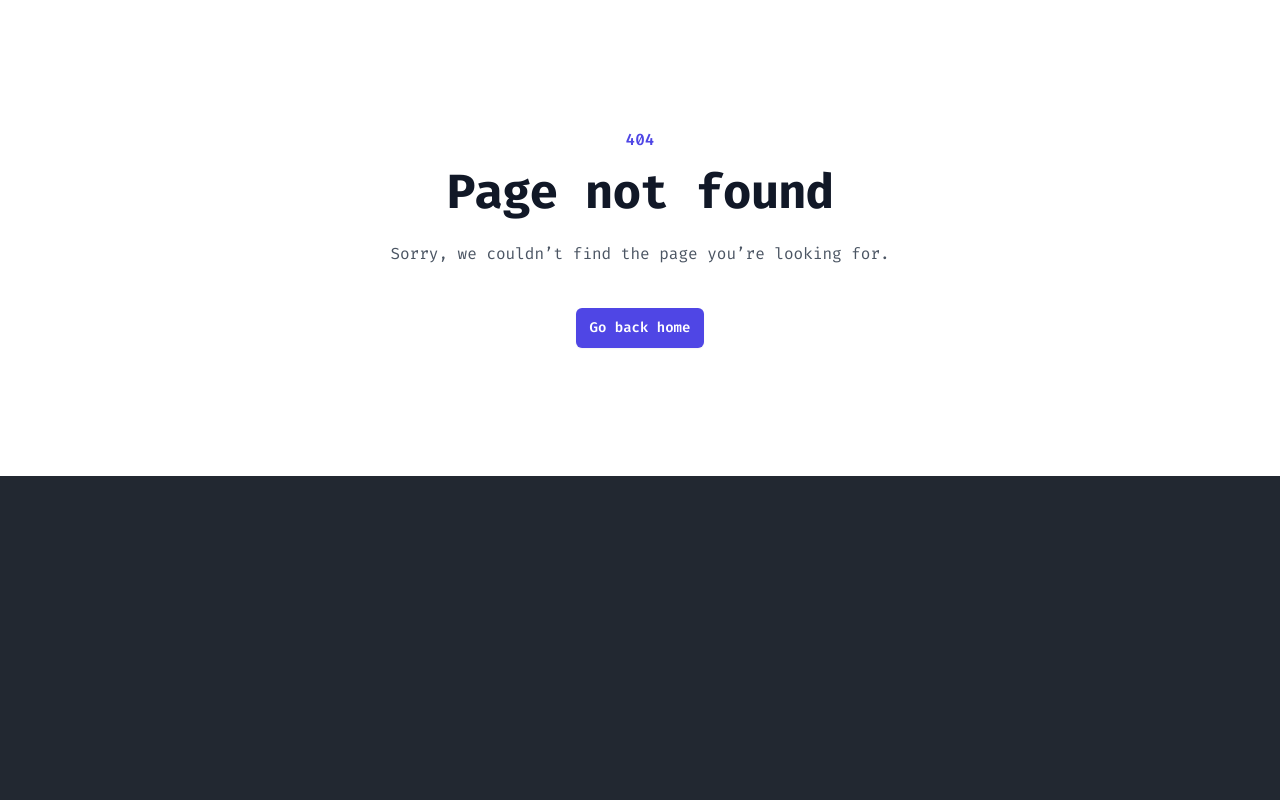
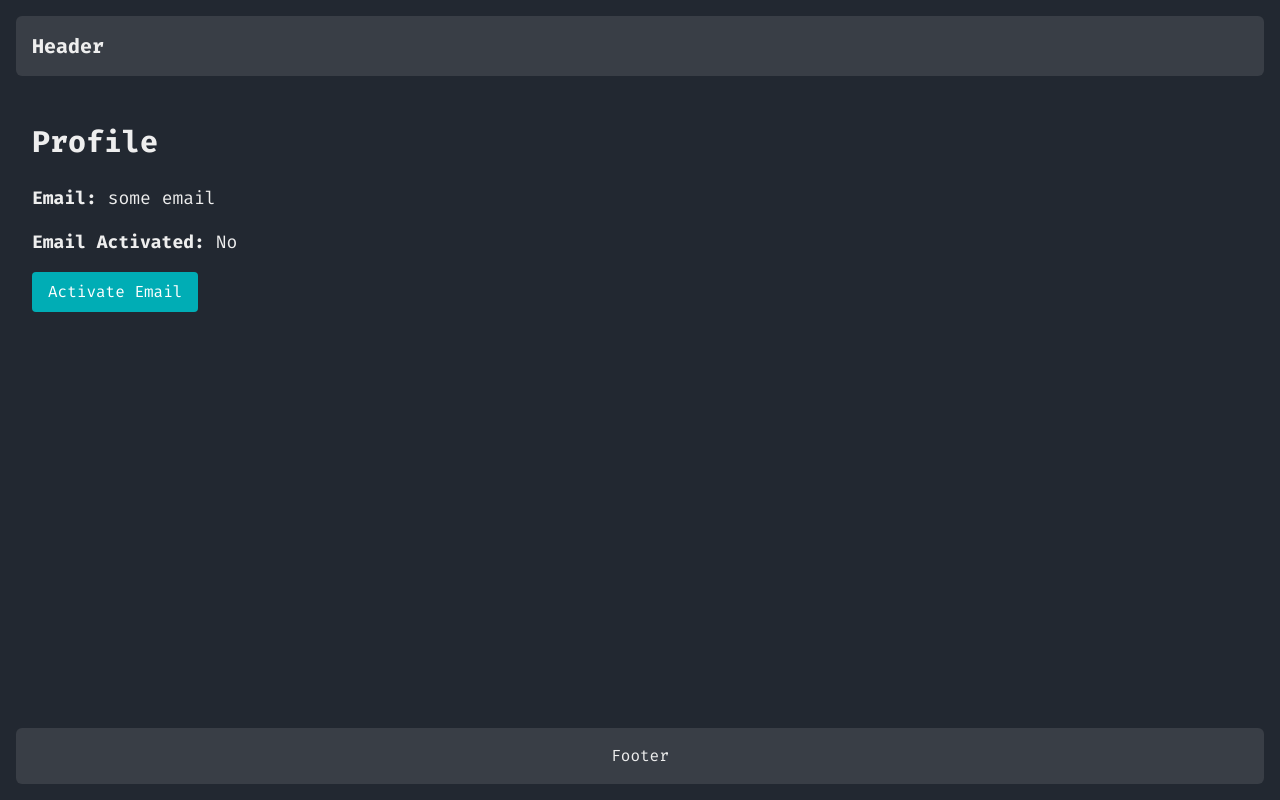
Before and after one commit to Pavel-Horol/online_course_client, a React app: page /profile in a window 1280 px wide. Before the commit this address had no page. Built offline with nearby package versions, Linux system fonts and the light colour scheme; the HTML template or start-up script is replaced by a standard one.

Commit message:
feat: profile page added

```diff
--- /dev/null
+++ b/src/components/Post.tsx
@@ -0,0 +1,16 @@
+const Post = (post: {_id: string, title: string, author: {email: string}, content: string, createdAt: string}) => {
+  return (
+    <div key={post._id} className="bg-background-secondary p-6 rounded-lg shadow-lg">
+    <h2 className="text-2xl font-semibold text-accent hover:text-accent-hover">
+        {post.title}
+    </h2>
+    <p className="text-text-secondary mt-2">{post.content}</p>
+    <div className="mt-4 text-sm text-text-secondary">
+        <p>Author: {post.author.email}</p>
+        <p>Posted on: {new Date(post.createdAt).toLocaleDateString()}</p>
+    </div>
+    </div>
+  )
+}
+
+export default Post
--- a/src/pages/Home.tsx
+++ b/src/pages/Home.tsx
@@ -1,3 +1,4 @@
+import Post from "@/components/Post";
 import CreatePostForm from "@/components/PostForm";
 import PostService from "@/services/PostService";
 import { motion } from "framer-motion";
@@ -50,16 +51,7 @@ const Home = () => {
       <h1 className="text-4xl font-bold mb-6 text-accent">Posts</h1>
       <div className="w-full mt-6 grid grid-cols-1 gap-x-6 gap-y-10 sm:grid-cols-2 lg:grid-cols-3 xl:gap-x-8">
         {posts && posts.map((post) => (
-          <div key={post._id} className="bg-background-secondary p-6 rounded-lg shadow-lg">
-            <h2 className="text-2xl font-semibold text-accent hover:text-accent-hover">
-              {post.title}
-            </h2>
-            <p className="text-text-secondary mt-2">{post.content}</p>
-            <div className="mt-4 text-sm text-text-secondary">
-              <p>Author: {post.author.email}</p>
-              <p>Posted on: {new Date(post.createdAt).toLocaleDateString()}</p>
-            </div>
-          </div>
+          <Post {...post}/>
         ))}
         <motion.div
          whileHover={{scale: 1.1}}
--- /dev/null
+++ b/src/pages/Profile.tsx
@@ -0,0 +1,69 @@
+import UserService from "@/services/UserService";
+import { useEffect, useState } from "react";
+
+const Profile = () => {
+  const [email, setEmail] = useState<string>("");
+  const [isEmailActivated, setIsEmailActivated] = useState<boolean>(false);
+  const [loading, setLoading] = useState<boolean>(true);
+  const [error, setError] = useState<string | null>(null);
+
+  useEffect(() => {
+    const fetchProfile = async () => {
+      try {
+        // const response = await UserService.getProfile();
+        // setEmail(response.data.email || "some email");
+        // setIsEmailActivated(response.data.isEmailActivated);
+        setEmail("some email");
+        setIsEmailActivated(false);
+      } catch (error) {
+        setError("Error fetching profile information.");
+      } finally {
+        setLoading(false);
+      }
+    };
+    fetchProfile();
+  }, []);
+
+  const handleActivateEmail = async () => {
+    try {
+      const response = await UserService.activateEmail();
+      if (response.status === 200) {
+        setIsEmailActivated(true);
+      }
+    } catch (error) {
+      setError("Error activating email.");
+    }
+  };
+
+  if (loading) return <div>Loading...</div>;
+  if (error) return <div>Error: {error}</div>;
+
+  return (
+    <div className="p-4">
+      <h1 className="text-3xl font-bold mb-6">Profile</h1>
+
+      <div className="mb-4">
+        <p className="text-lg">
+          <strong>Email:</strong> {email}
+        </p>
+      </div>
+
+      <div className="mb-4">
+        <p className="text-lg">
+          <strong>Email Activated:</strong> {isEmailActivated ? "Yes" : "No"}
+        </p>
+      </div>
+
+      {!isEmailActivated && (
+        <button
+          onClick={handleActivateEmail}
+          className="bg-accent text-white py-2 px-4 rounded hover:bg-accent-hover transition"
+        >
+          Activate Email
+        </button>
+      )}
+    </div>
+  );
+};
+
+export default Profile;
--- a/src/router/index.tsx
+++ b/src/router/index.tsx
@@ -6,6 +6,7 @@ import Error from "@/pages/Error";
 import Login from "@/pages/Auth";
 import routes from "./routes";
 import PrivateRouter from "./PrivateRouter";
+import Profile from "@/pages/Profile";
 const router = createBrowserRouter([
     {
         element: <Layout/>,
@@ -22,6 +23,10 @@ const router = createBrowserRouter([
             {
                 path: routes.auth.path,
                 element: <Login/>
+            },
+            {
+                path: routes.profile.path,
+                element: <Profile/>
             }
         ]
     }
--- a/src/router/routes.ts
+++ b/src/router/routes.ts
@@ -12,6 +12,10 @@ const routes = {
     auth: {
         path: '/auth',
         name: 'Auth'
+    },
+    profile: {
+        path: '/profile',
+        name: 'Profile',
     }
 }
 
--- /dev/null
+++ b/src/services/UserService.ts
@@ -0,0 +1,11 @@
+class UserService {
+    getProfile() {
+        throw new Error("Method not implemented.");
+    }
+    activateEmail() {
+        throw new Error("Method not implemented.");
+    }
+
+}
+
+export default new UserService ()
```
